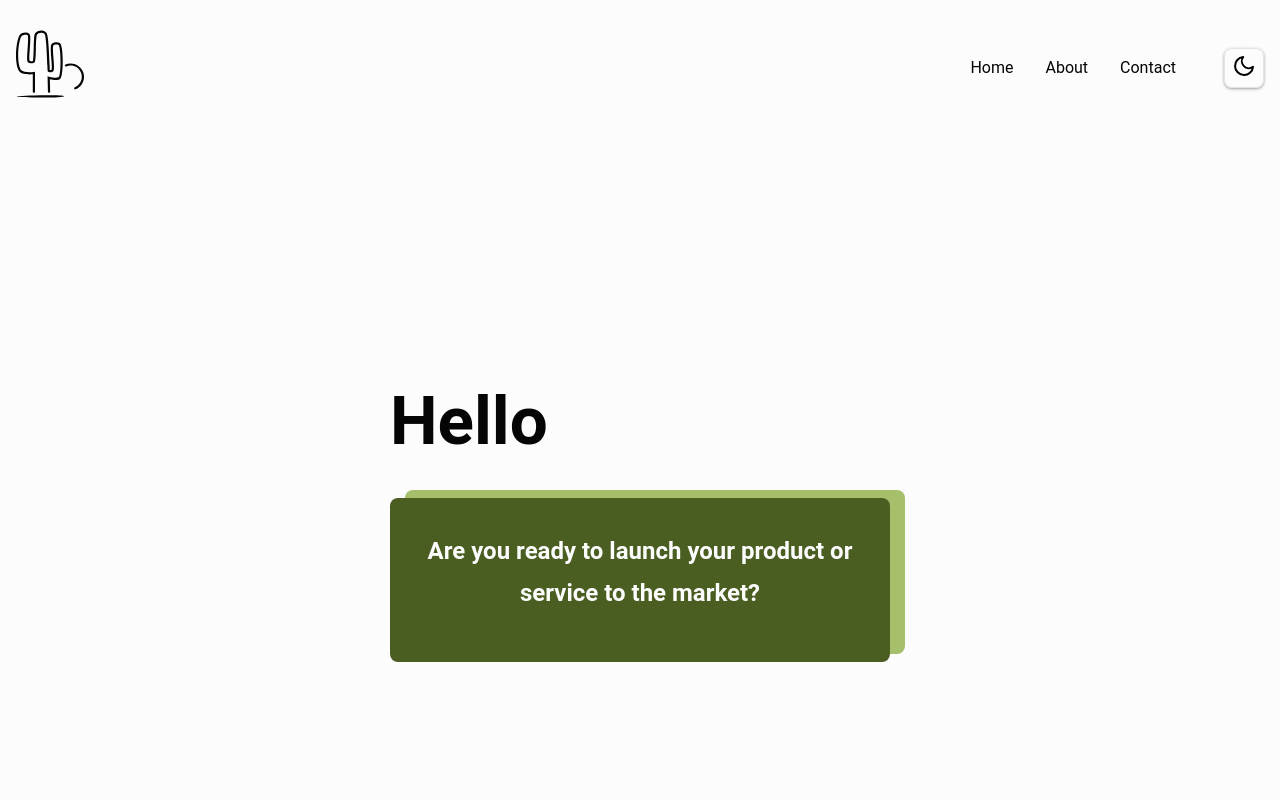
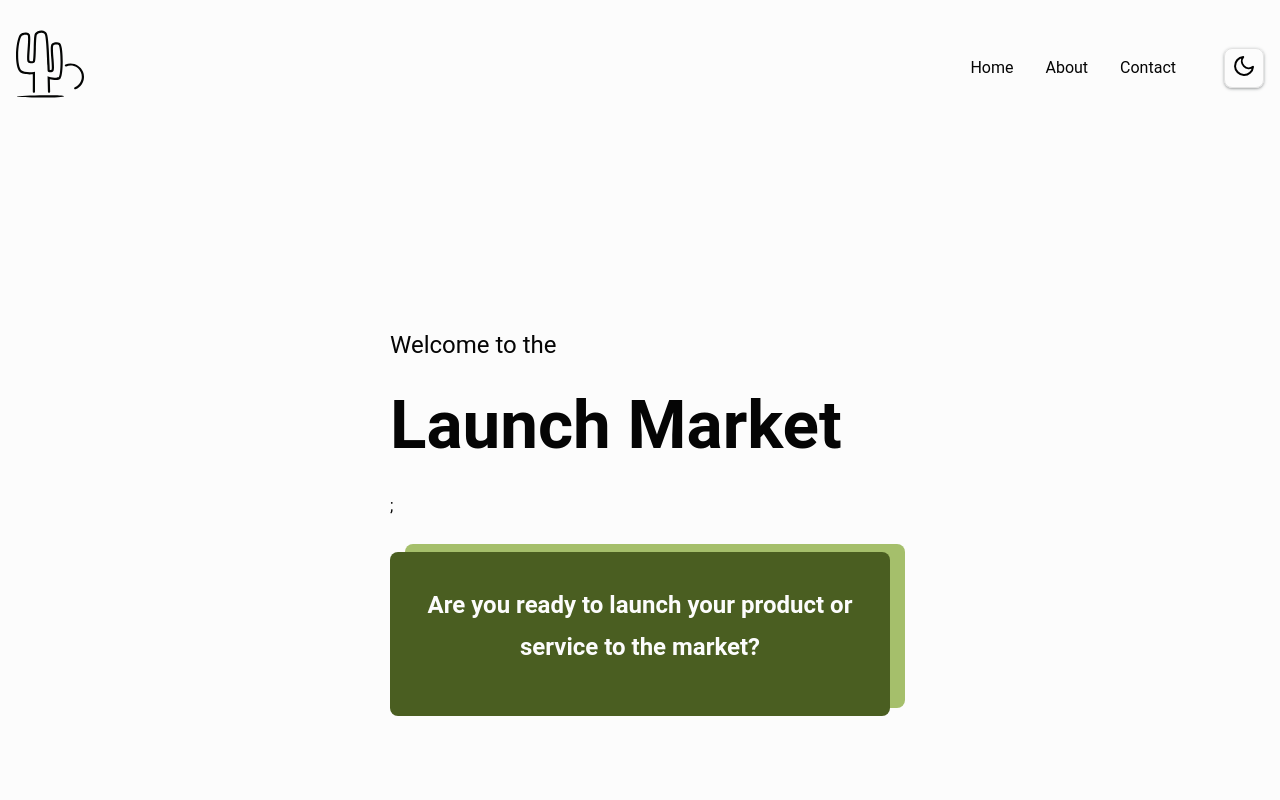
Before and after one commit to melissakipp/thelaunchmarket, a Next.js app: page / in a window 1280 px wide. Shown: the top 800 px of the page. Built offline with nearby package versions, Linux system fonts and the light colour scheme.

Commit message:
Hero draft

```diff
--- a/src/app/components/Hero/Hero.tsx
+++ b/src/app/components/Hero/Hero.tsx
@@ -1,3 +1,8 @@
 export default function Hero() {
-  return (<h1>Hello</h1>);
+  return (
+    <>
+      <p>Welcome to the</p>
+      <h1>Launch Market</h1>;
+    </>
+  );
 }
```
